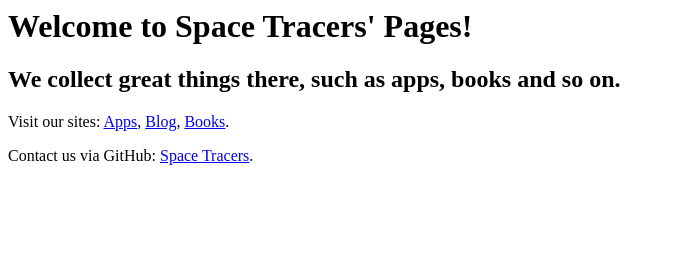
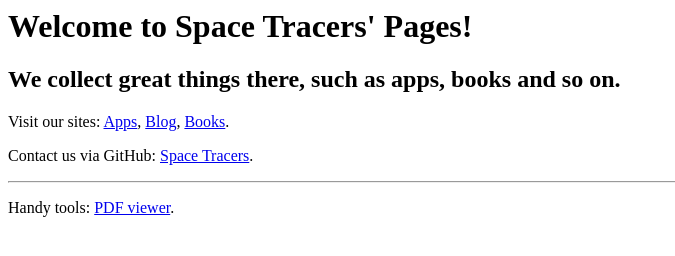
Before and after one commit to Space-Tracers/Pages, a plain HTML site: page index.html in a window 1280 px wide. Shown: the whole page, without its empty margins (0-675 px from the left). Drawn offline with Linux system fonts and the light colour scheme.

Commit message:
Update index.html

```diff
--- a/index.html
+++ b/index.html
@@ -17,3 +17,9 @@
 <p>
 	Contact us via GitHub: <a href="https://github.com/Space-Tracers">Space Tracers</a>.
 </p>
+
+<hr>
+
+<p>
+	Handy tools: <a href="https://space-tracers.github.io/pages/pdf-viewer/">PDF viewer</a>.
+</p>
```
